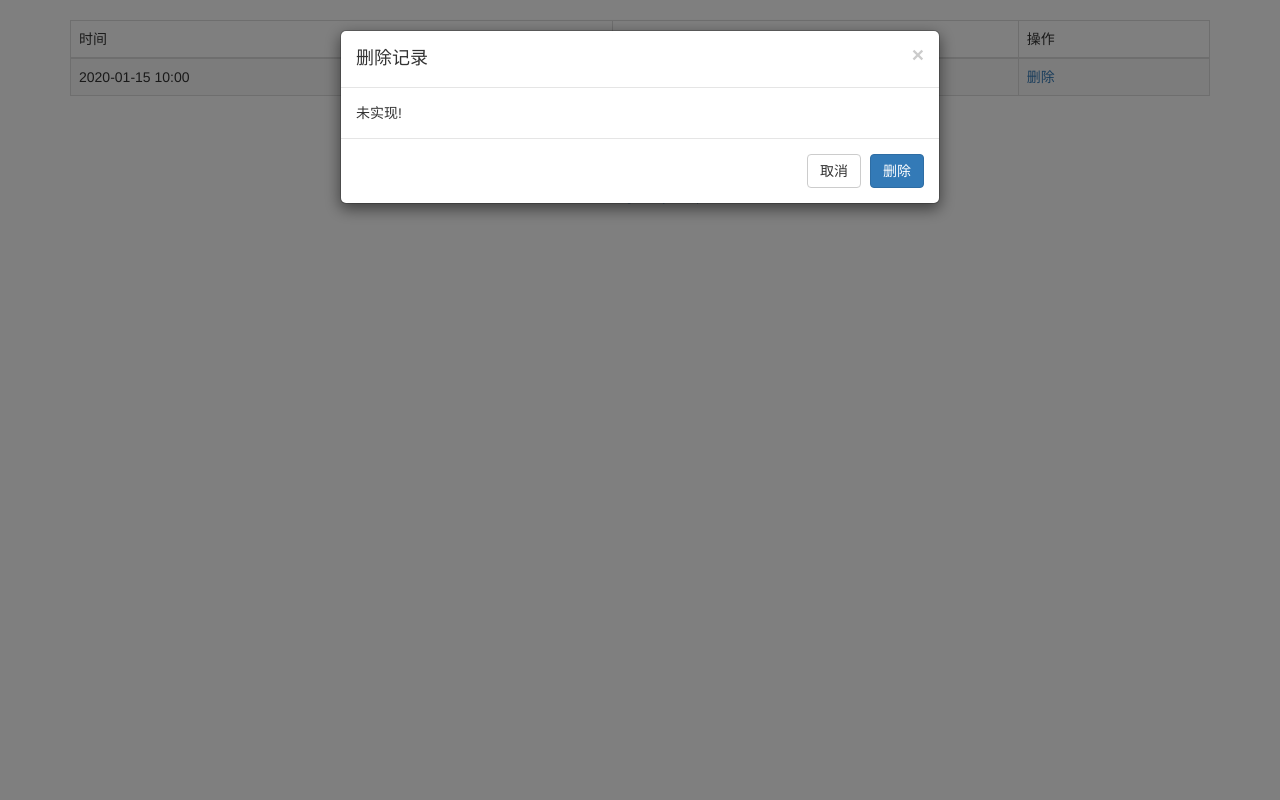
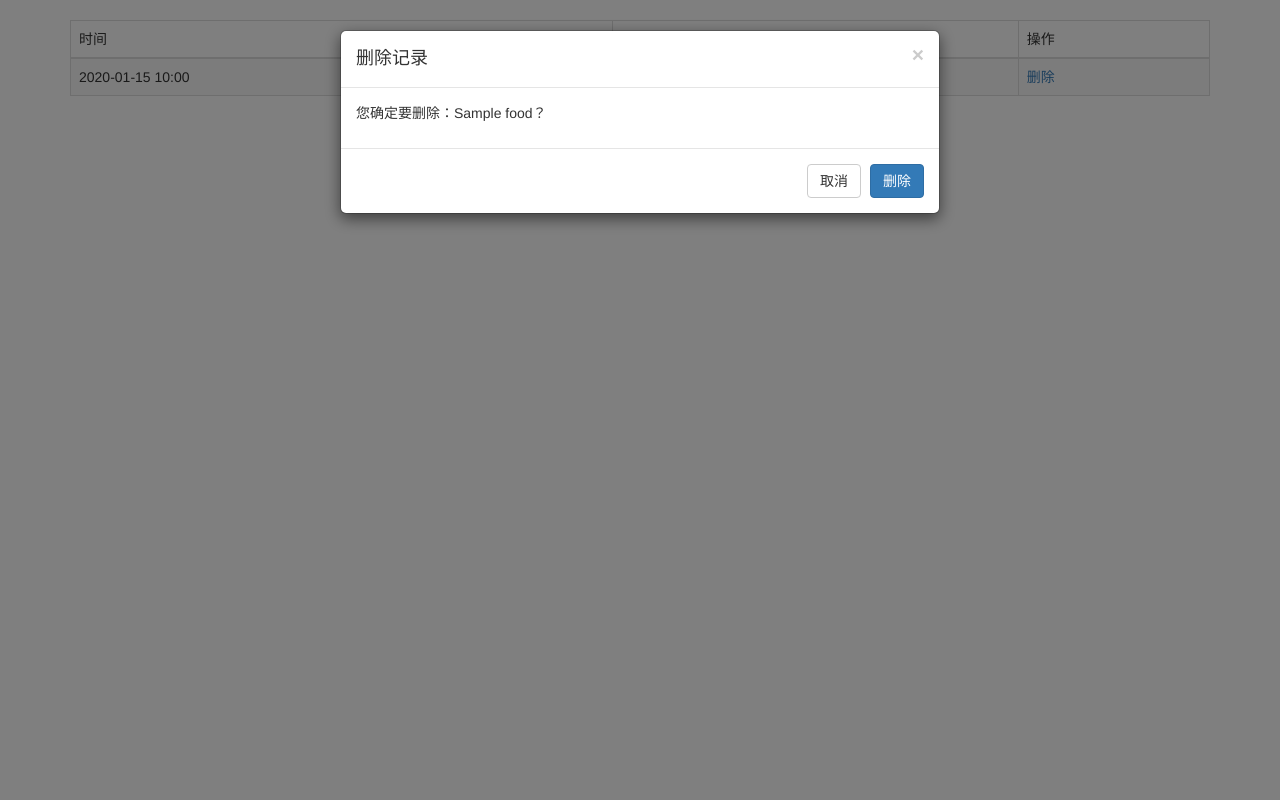
Before and after one commit to 30s/django-diet, a Django app: template diet/templates/diet/diet_detail.html in a window 1280 px wide, after a click on "删除". Run offline with Django 3.2, Linux system fonts and the light colour scheme; the template is opened without the code that fills it: most values are stand-ins (such as "Sample title", 1, 10 or a date in 2020); some libraries are stand-ins or nearby versions.

Commit message:
implement delete

```diff
--- a/diet/admin.py
+++ b/diet/admin.py
@@ -1,4 +1,8 @@
 from django.contrib import admin
 from diet.models import *
 
-admin.site.register(Diet)
+
+class DietAdmin(admin.ModelAdmin):
+    list_display = ('created_at', 'updated_at', 'openid', 'food', 'deleted')
+
+admin.site.register(Diet, DietAdmin)
--- a/diet/models.py
+++ b/diet/models.py
@@ -2,5 +2,7 @@ from django.db import models
 
 class Diet(models.Model):
     created_at = models.DateTimeField(auto_now_add=True)
+    updated_at = models.DateTimeField(auto_now=True, blank=True, null=True)
+    deleted = models.BooleanField(default=False)
     openid = models.CharField(max_length=32)
     food = models.CharField(max_length=64)
--- a/diet/templates/diet/diet_detail.html
+++ b/diet/templates/diet/diet_detail.html
@@ -34,7 +34,7 @@
               <tr>
                 <td>{{ i.created_at|date:"Y-m-d H:i" }}</td>
                 <td>{{ i.food }}</td>
-                <td><a href="javascript:void(0);" class="btn-del-diet" data-toggle="modal" data-target="#dlg-del-diet">删除</a></td>
+                <td><a href="javascript:void(0);" class="btn-del-diet" data-toggle="modal" data-target="#dlg-del-diet" openid="{{ i.openid }}" diet-id="{{ i.id }}">删除</a></td>
               </tr>
               {% endfor %}
             </tbody>
@@ -73,15 +73,36 @@
             <h4 class="modal-title" id="myModalLabel">删除记录</h4>
           </div>
           <div class="modal-body">
-            未实现!
+            <form action="" method="post">
+              {% csrf_token %}
+              <input name="openid" type="hidden" value=""/>
+              <input name="diet-id" type="hidden" value=""/>
+              <p id="prompt"></p>
+            </form>
           </div>
           <div class="modal-footer">
             <button type="button" class="btn btn-default" data-dismiss="modal">取消</button>
-            <button type="button" class="btn btn-primary">删除</button>
+            <button type="button" class="btn btn-primary" id="btn-del">删除</button>
           </div>
         </div>
       </div>
     </div>
 
+    <script type="text/javascript">
+      $(document).ready(function() {
+        $(".btn-del-diet").click(function() {
+          food = $("td:nth-child(2)", $(this).parents("tr")).text();
+          $("#dlg-del-diet #prompt").text("您确定要删除：" + food + "？");
+          openid = $(this).attr('openid');
+          diet_id = $(this).attr('diet-id');
+          $("#dlg-del-diet form :input[name='openid']").val(openid);
+          $("#dlg-del-diet form :input[name='diet-id']").val(diet_id);
+        });
+
+        $("#dlg-del-diet #btn-del").click(function() {
+          $("#dlg-del-diet form").submit();
+        });
+      });
+    </script>
   </body>
 </html>
```
Also changed, not shown: diet/views.py (+11 -2 lines), diet/migrations/0001_initial.py (added), diet/migrations/0002_auto_20150315_1202.py (added), diet/migrations/__init__.py (added).
